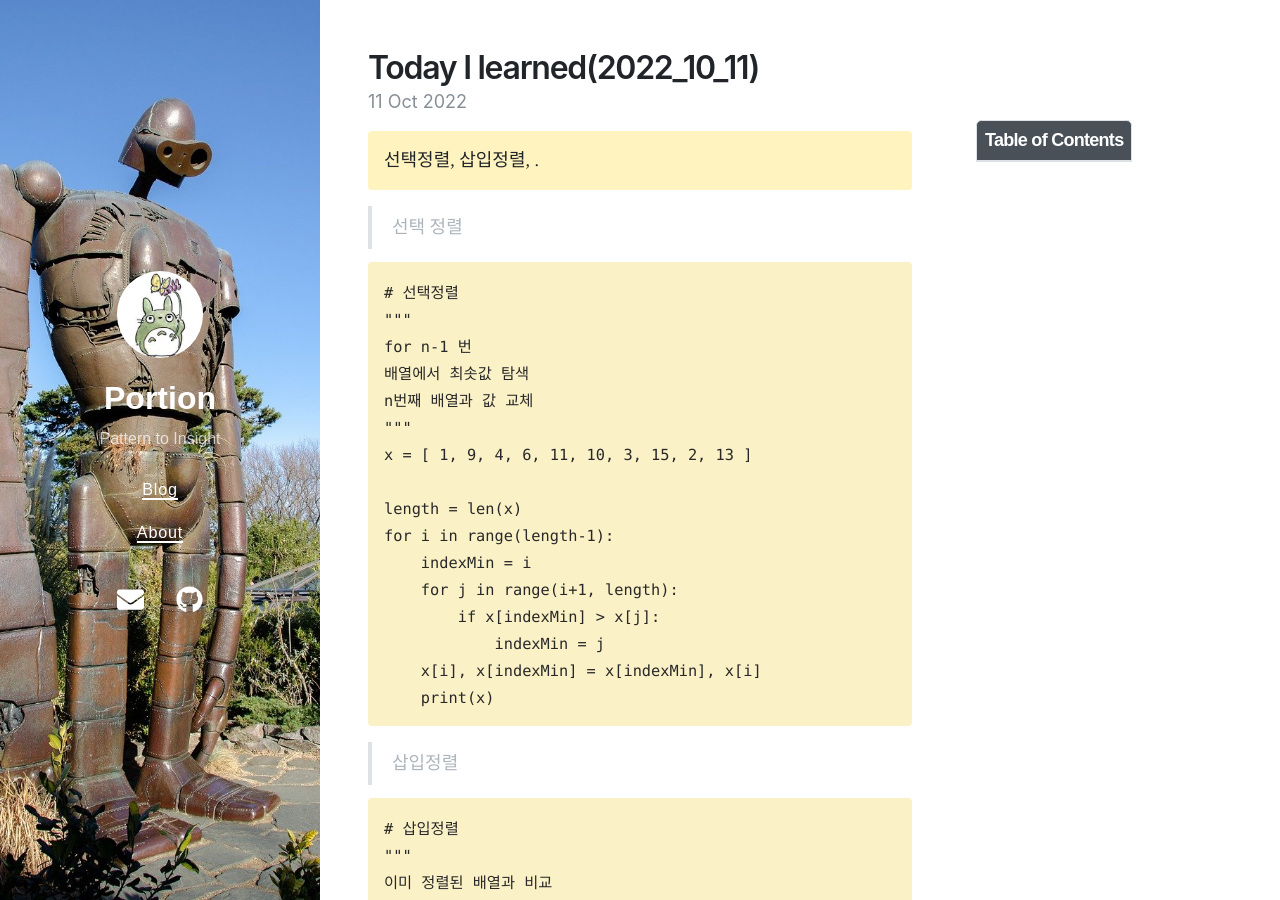
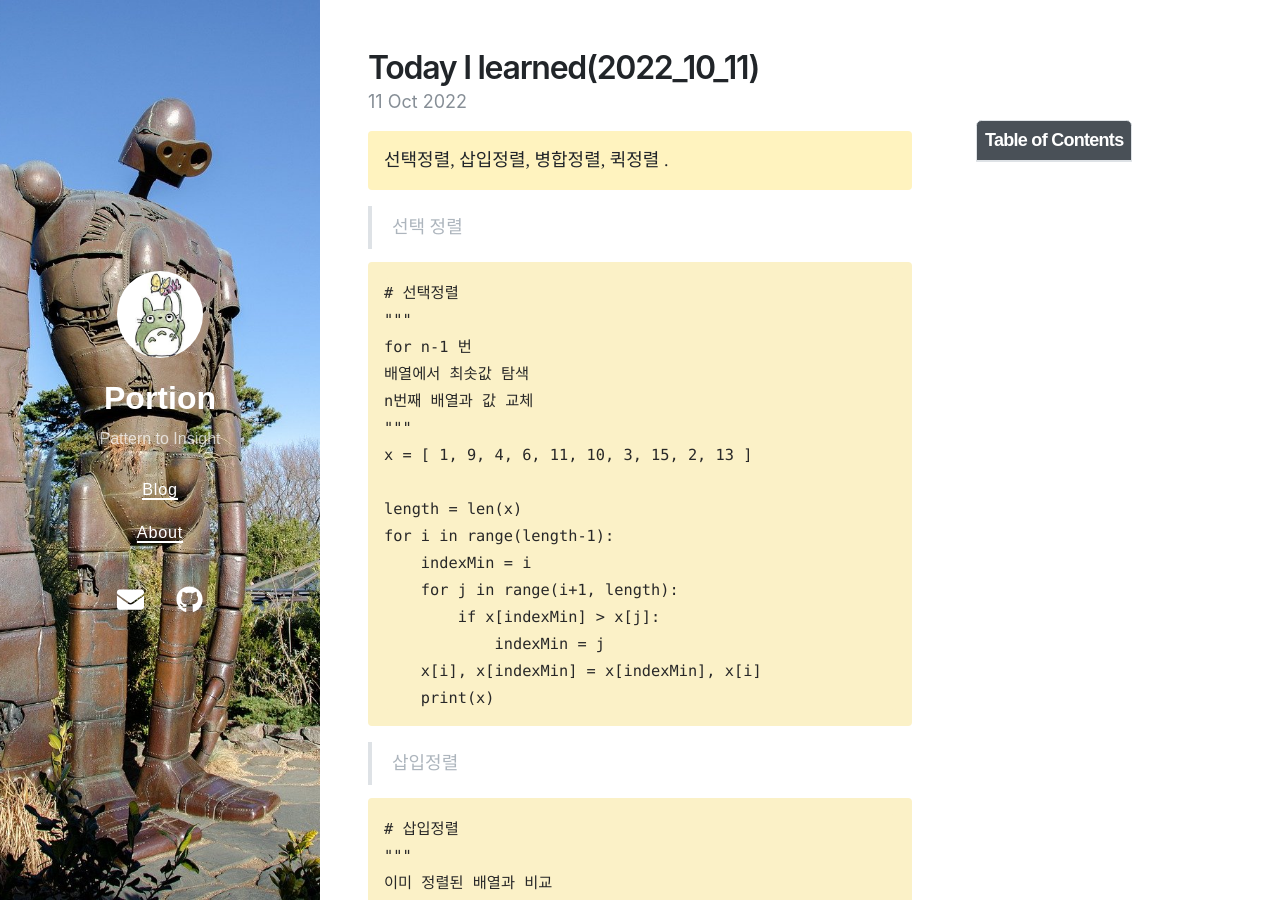
Before and after one commit to potion-jack/potion-jack.github.io, a Jekyll site: the page built from _posts/2022-10-11-TIL.md, in a window 1280 px wide and 900 px high. Built offline with Jekyll 4.4.1, drawn with Linux system fonts in a browser that asks for light colours; nearby versions of some CDN libraries.

Commit message:
refactored post

```diff
--- a/_posts/2022-10-11-TIL.md
+++ b/_posts/2022-10-11-TIL.md
@@ -6,7 +6,7 @@ math : true
 tags: [TIL, sort, algorithm]
 toc:  true
 ---
-선택정렬, 삽입정렬, .<br/>
+선택정렬, 삽입정렬, 병합정렬, 퀵정렬 .<br/>
 {: .message }
 
 
```
Also changed, not shown: _posts/2022-10-08-TIL.md (+1 -0 lines).
